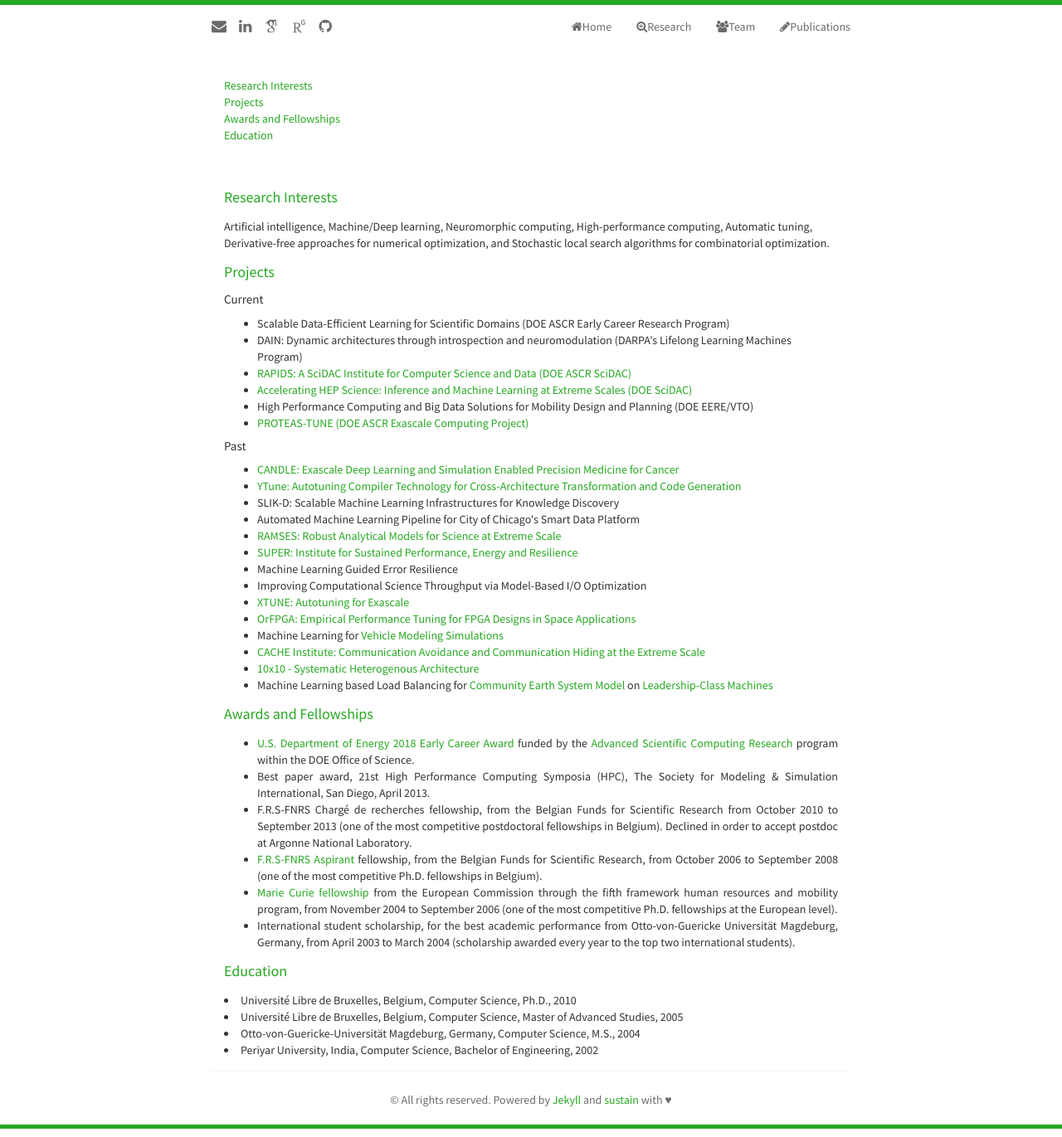
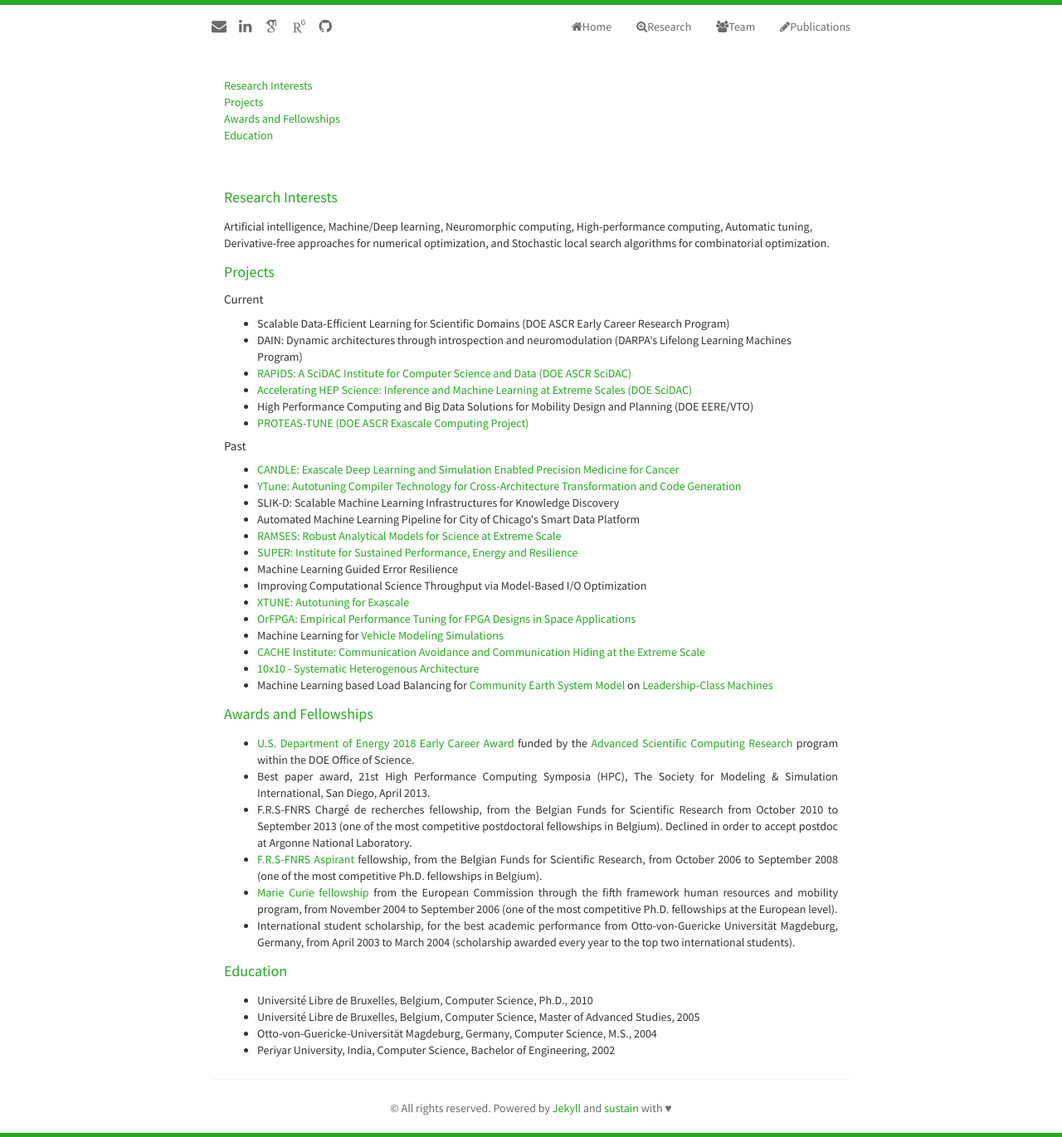
Before and after one commit to pbalapra/pbalapra.github.io, a Jekyll site: the page built from research.html, in a window 1280 px wide. Shown: the whole page at 83% size. Built offline with Jekyll 4.4.1, drawn with Linux system fonts in a browser that asks for light colours; nearby versions of some CDN libraries; some web fonts are replaced.

Commit message:
edits to home page

```diff
--- a/_includes/research.html
+++ b/_includes/research.html
@@ -79,7 +79,7 @@
     </ul>
 
     <h5><a name="education" id="education">Education</a></h5>
-    <ul class="itemize1"></ul>
+    <ul class="itemize1">
     <li> Universit&eacute; Libre de Bruxelles, Belgium, Computer Science, Ph.D., 2010 </li>
     <li>Universit&eacute; Libre de Bruxelles, Belgium, Computer Science, Master of Advanced Studies, 2005 </li>
     <li>Otto-von-Guericke-Universit&auml;t Magdeburg, Germany, Computer Science, M.S., 2004 </li>
```
